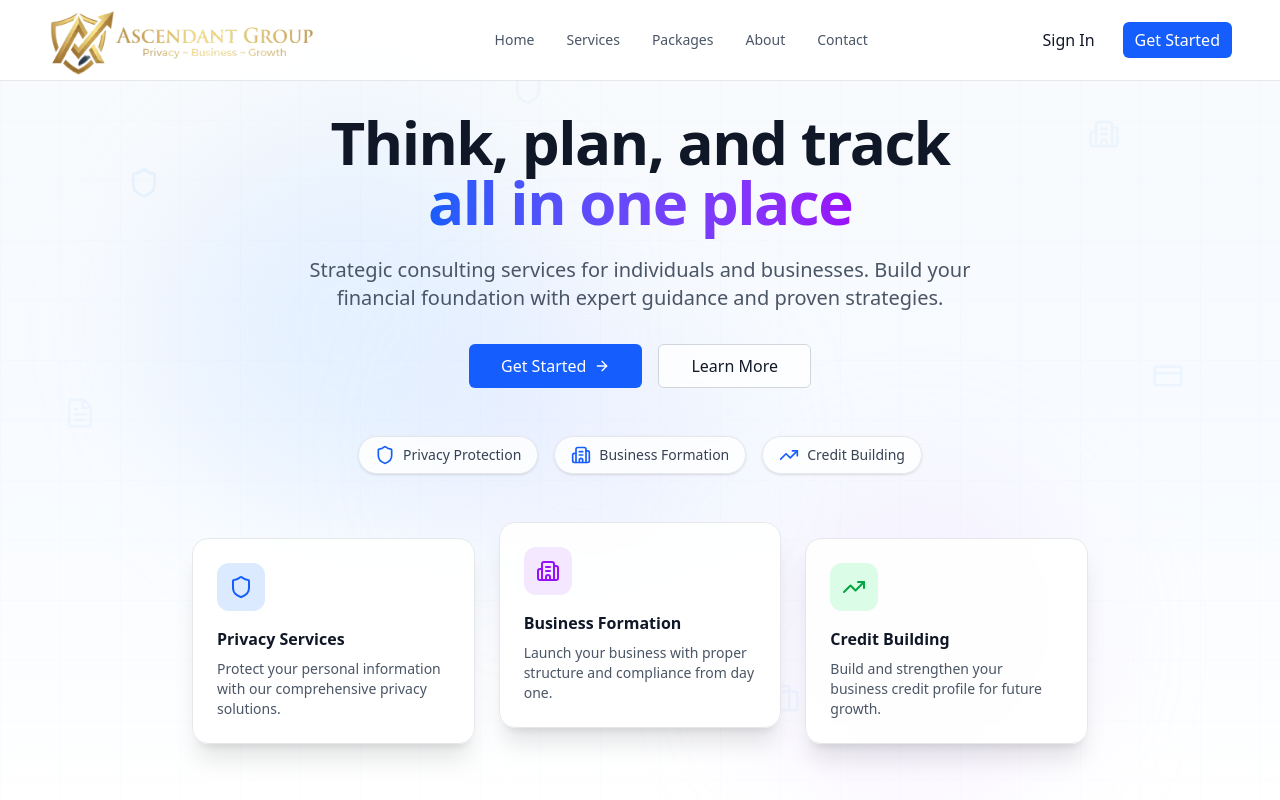
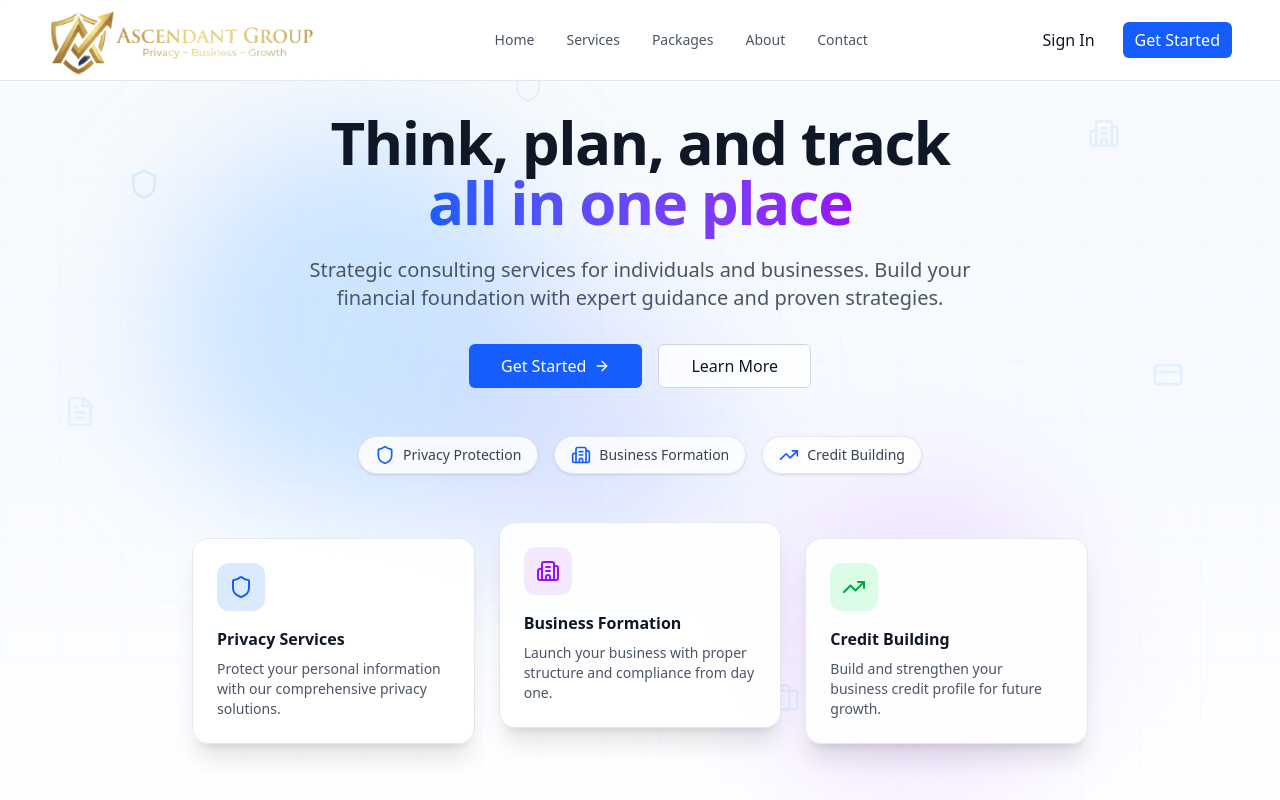
Before and after one commit to AiMagic5000/theascensionco, a Next.js app: page / in a window 1280 px wide. Shown: the top 800 px of the page. Built offline with nearby package versions, Linux system fonts and the light colour scheme.

Commit message:
fix: increase animated background visibility

```diff
--- a/src/components/landing/hero.tsx
+++ b/src/components/landing/hero.tsx
@@ -26,9 +26,9 @@ const floatingIcons = [
 function AnimatedBackground() {
   return (
     <div className="absolute inset-0 overflow-hidden pointer-events-none">
-      {/* Animated gradient orbs - subtle */}
+      {/* Animated gradient orbs */}
       <motion.div
-        className="absolute w-96 h-96 bg-blue-200/30 rounded-full blur-3xl"
+        className="absolute w-96 h-96 bg-blue-300/40 rounded-full blur-3xl"
         animate={{
           x: [0, 100, 50, 0],
           y: [0, 50, 100, 0],
@@ -41,7 +41,7 @@ function AnimatedBackground() {
         style={{ top: "10%", left: "5%" }}
       />
       <motion.div
-        className="absolute w-80 h-80 bg-purple-200/25 rounded-full blur-3xl"
+        className="absolute w-80 h-80 bg-purple-300/35 rounded-full blur-3xl"
         animate={{
           x: [0, -80, -40, 0],
           y: [0, 80, 40, 0],
@@ -54,7 +54,7 @@ function AnimatedBackground() {
         style={{ top: "50%", right: "10%" }}
       />
       <motion.div
-        className="absolute w-72 h-72 bg-indigo-200/20 rounded-full blur-3xl"
+        className="absolute w-72 h-72 bg-indigo-300/30 rounded-full blur-3xl"
         animate={{
           x: [0, 60, -30, 0],
           y: [0, -60, 30, 0],
@@ -74,8 +74,8 @@ function AnimatedBackground() {
           className="absolute"
           style={{ left: item.x, top: item.y }}
           animate={{
-            y: [-8, 8, -8],
-            opacity: [0.08, 0.15, 0.08],
+            y: [-10, 10, -10],
+            opacity: [0.15, 0.25, 0.15],
           }}
           transition={{
             duration: item.duration,
@@ -88,9 +88,9 @@ function AnimatedBackground() {
         </motion.div>
       ))}
 
-      {/* Grid pattern - subtle */}
+      {/* Grid pattern */}
       <div
-        className="absolute inset-0 opacity-[0.02]"
+        className="absolute inset-0 opacity-[0.04]"
         style={{
           backgroundImage: `
             linear-gradient(rgba(59, 130, 246, 0.5) 1px, transparent 1px),
```
